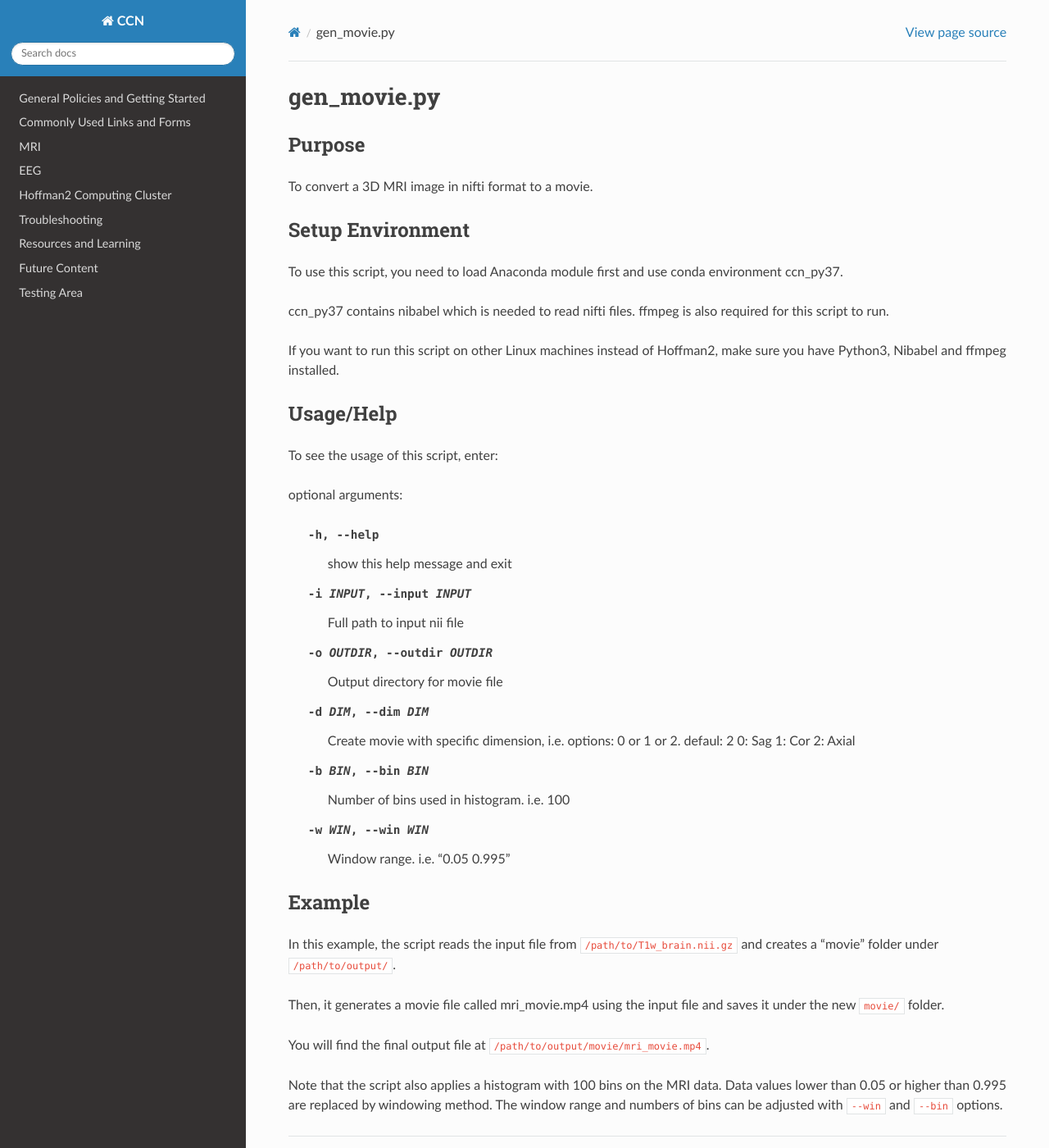
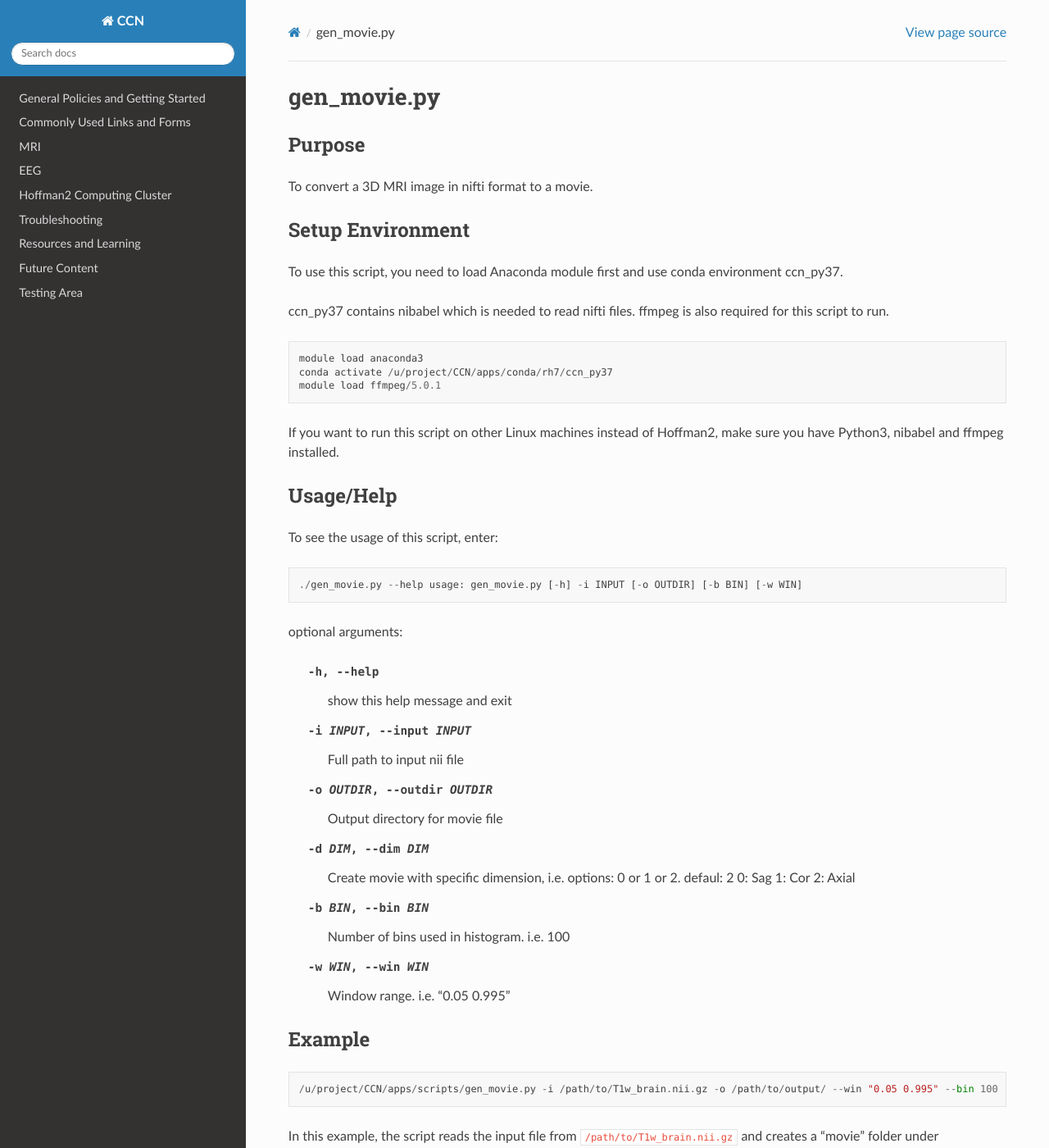
Before and after one commit to CCN-Support/CCN_Wiki, a Sphinx documentation site: the page built from docs/source/gen_movie.rst, in a window 1280 px wide and 1400 px high. Shown: the whole window at 82% size. Built offline with Sphinx 7.4.7 and the Read the Docs theme 3.1.0, drawn with Linux system fonts in a browser that asks for light colours.

Commit message:
Update gen_movie.rst

```diff
--- a/docs/source/gen_movie.rst
+++ b/docs/source/gen_movie.rst
@@ -14,17 +14,19 @@ To use this script, you need to load Anaconda module first and use conda environ
 ccn_py37 contains nibabel which is needed to read nifti files. ffmpeg is also required for this script to run.
 
 .. code-block::
+
    module load anaconda3
    conda activate /u/project/CCN/apps/conda/rh7/ccn_py37
    module load ffmpeg/5.0.1
 
-If you want to run this script on other Linux machines instead of Hoffman2, make sure you have Python3, Nibabel and ffmpeg installed.
+If you want to run this script on other Linux machines instead of Hoffman2, make sure you have Python3, nibabel and ffmpeg installed.
 
 Usage/Help
 ----------
 To see the usage of this script, enter:
 
 .. code-block::
+
   ./gen_movie.py --help usage: gen_movie.py [-h] -i INPUT [-o OUTDIR] [-b BIN] [-w WIN]
 
 optional arguments:
@@ -44,6 +46,7 @@ Example
 -------
 
 .. code-block::
+
   /u/project/CCN/apps/scripts/gen_movie.py -i /path/to/T1w_brain.nii.gz -o /path/to/output/ --win "0.05 0.995" --bin 100 --dim 2
 
 In this example, the script reads the input file from ``/path/to/T1w_brain.nii.gz`` and creates a "movie" folder under ``/path/to/output/``.
```
